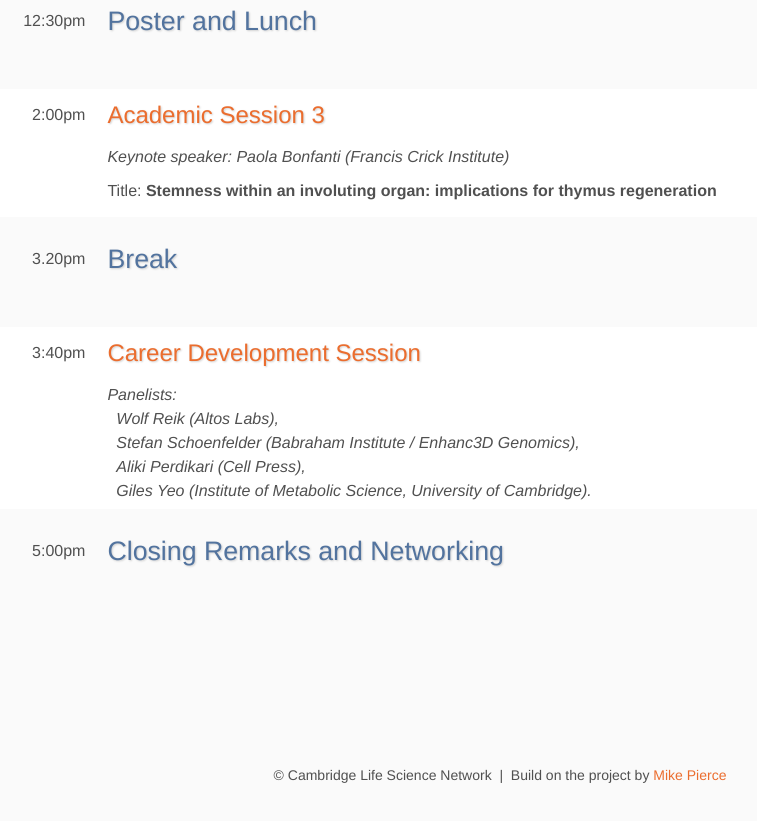
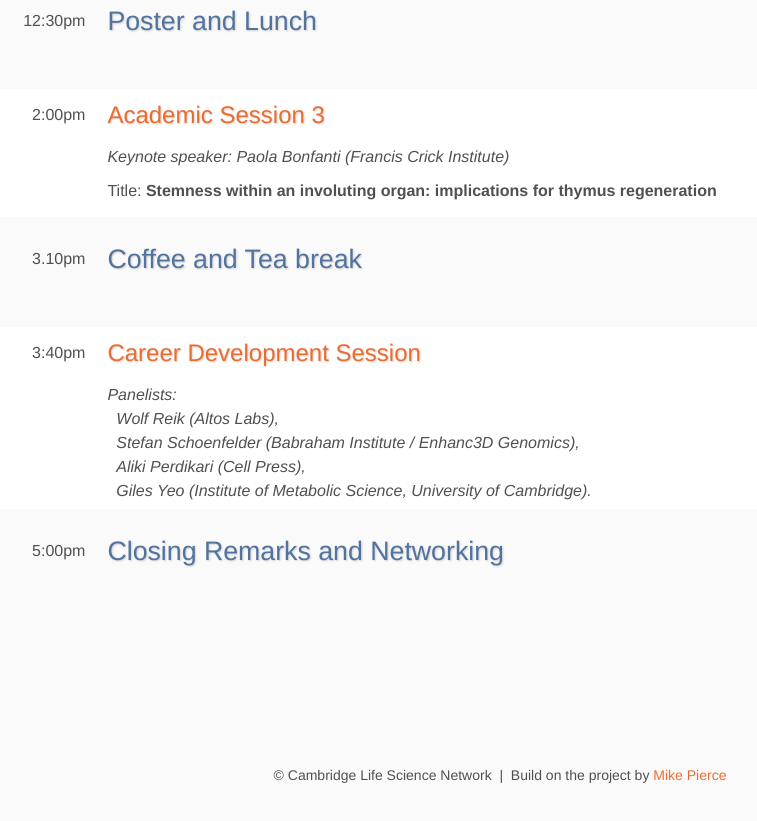
Before and after one commit to CamLS-committee/CamLS2024.github.io, a plain HTML site: page program/index.html in a window 1280 px wide. Shown: the part 1254-2075 px from the top of the page, without its empty margins (140-897 px from the left). Drawn offline with nearby package versions, Linux system fonts and the light colour scheme; some packages are replaced by stand-ins of ours; files that its build step writes are made by us from their sources; a web font is replaced by a local one.

Commit message:
Update index.html

```diff
--- a/program/index.html
+++ b/program/index.html
@@ -179,10 +179,10 @@
     <table>
         <tr>
             <td class="date" rowspan="2">
-                3.20pm
+                3.10pm
             </td>
             <td class="title-special">
-                Break
+                Coffee and Tea break
             </td>
         </tr>
         <tr>
```
